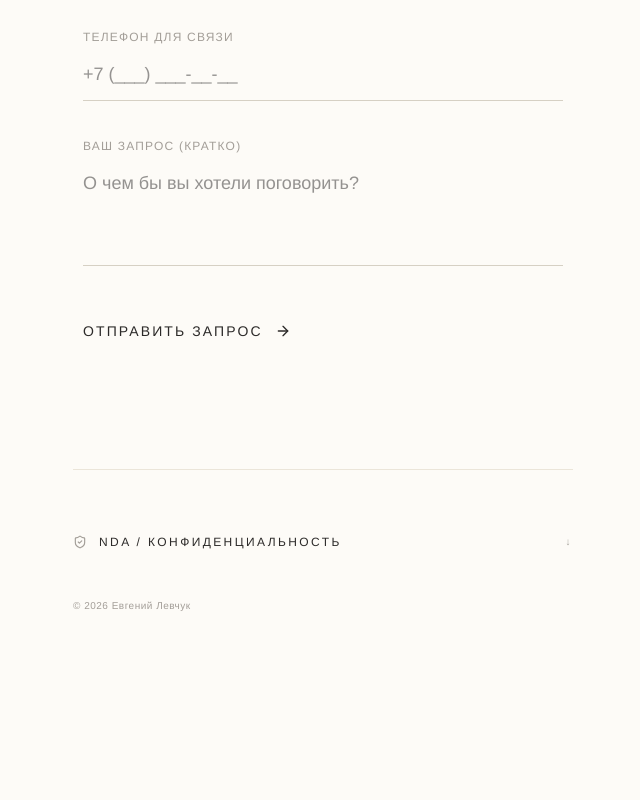
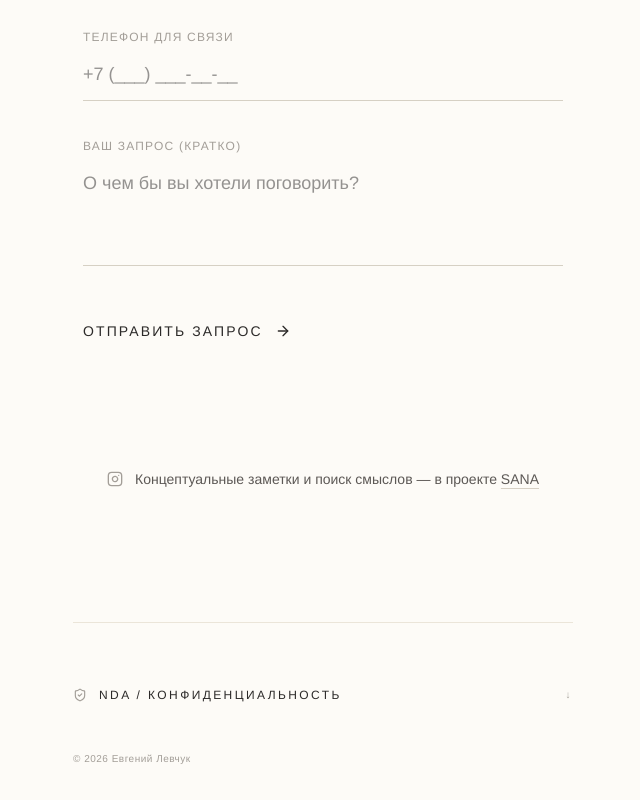
Before and after one commit to apple-kz/yevgeniy-levchuk-personal, a Next.js app: page / in a window 1280 px wide. Shown: the part 7717-8517 px from the top of the page, without its empty margins (317-957 px from the left). Before the commit the page ends 8394 px from the top, so only its background shows below. Built offline with nearby package versions, Linux system fonts and the light colour scheme.

Commit message:
feat: add Instagram project link in footer

```diff
--- a/src/app/page.tsx
+++ b/src/app/page.tsx
@@ -1,5 +1,5 @@
 import { ReactNode } from "react";
-import { ArrowRight, ShieldCheck } from "lucide-react";
+import { ArrowRight, ShieldCheck, Instagram } from "lucide-react";
 import ContactForm from "../components/contact-form";
 
 export default function Home() {
@@ -247,6 +247,18 @@ export default function Home() {
             <ContactForm />
           </div>
 
+          <div className="mb-24 pt-8">
+            <a
+              href="https://instagram.com/sana.psy.kz"
+              target="_blank"
+              rel="noopener noreferrer"
+              className="inline-flex items-center gap-3 text-sm font-light text-[color:var(--color-muted)] hover:text-[color:var(--color-fg)] transition-colors group"
+            >
+              <Instagram size={16} className="text-[color:var(--color-faint)] group-hover:text-[color:var(--color-fg)] transition-colors" />
+              <span>Концептуальные заметки и поиск смыслов — в проекте <span className="font-medium underline underline-offset-4 decoration-[color:var(--color-line-heavy)]">SANA</span></span>
+            </a>
+          </div>
+
           <div className="mt-32 max-w-[500px] mx-auto text-left pt-16 border-t border-[color:var(--color-line)]">
             <details className="group cursor-pointer">
               <summary className="list-none flex items-center gap-3 text-xs tracking-[0.2em] font-medium uppercase text-[color:var(--color-fg)] hover:opacity-70 transition-opacity">
```
